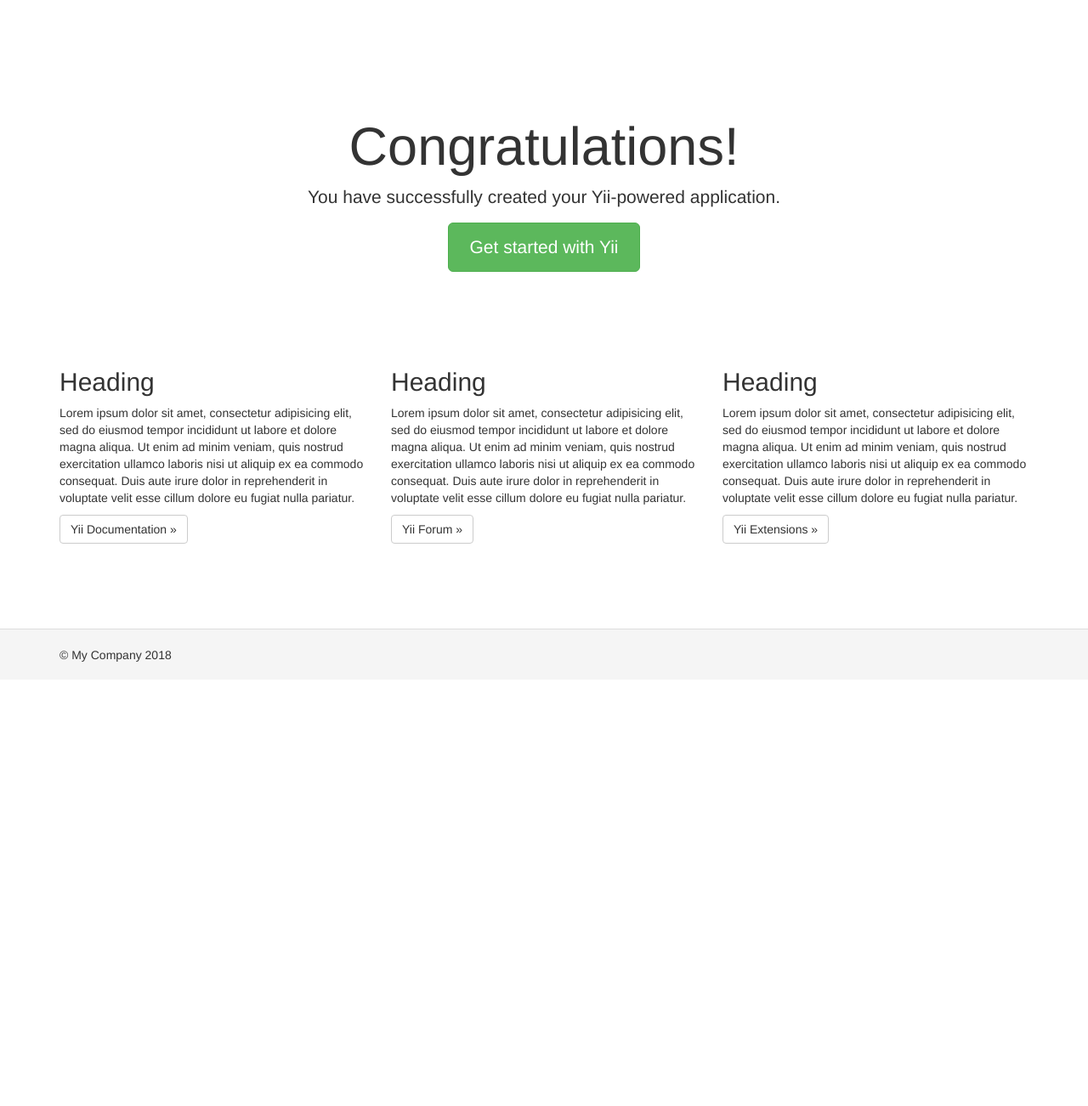
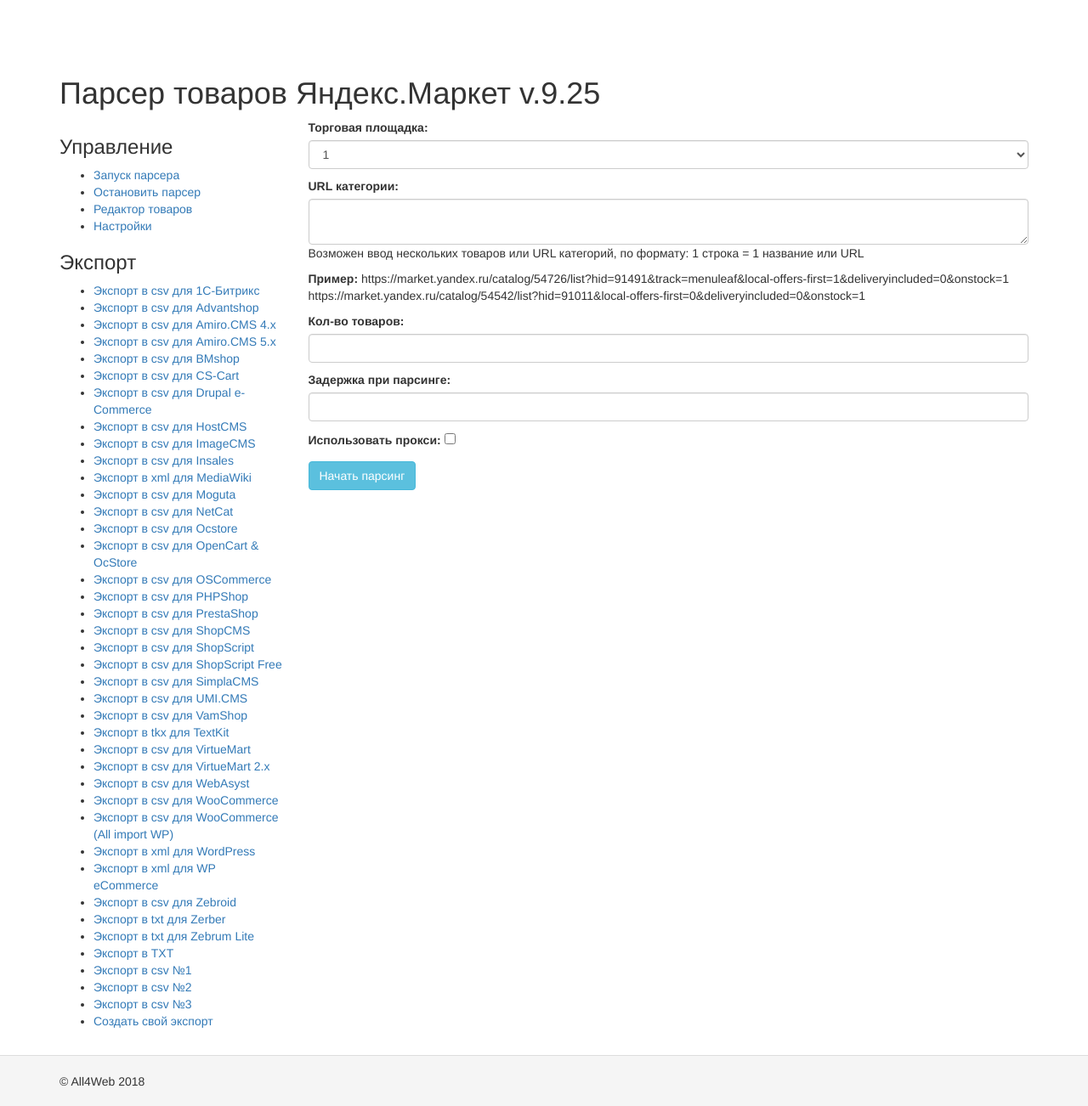
Before and after one commit to kostiukoleg/yandex.parser.loc, a Yii app: template basic/views/site/index.php in a window 1280 px wide. Shown: the whole page at 85% size. Before the commit the page ends 779 px from the top, so only its background shows below. Run offline with PHP 8.4 and a stand-in for Yii, Linux system fonts and the light colour scheme; the template is opened without the code that fills it, so the values that code supplies are empty; some libraries are stand-ins or nearby versions.

Commit message:
adding index page

```diff
--- a/basic/config/db.php
+++ b/basic/config/db.php
@@ -2,9 +2,9 @@
 
 return [
     'class' => 'yii\db\Connection',
-    'dsn' => 'mysql:host=localhost;dbname=yii2basic',
-    'username' => 'root',
-    'password' => '',
+    'dsn' => 'mysql:host=localhost;dbname=yandex_parser',
+    'username' => 'olegkostiuk',
+    'password' => 'Kostiuk_6173',
     'charset' => 'utf8',
 
     // Schema cache options (for production environment)
--- a/basic/views/layouts/main.php
+++ b/basic/views/layouts/main.php
@@ -32,7 +32,7 @@
         'brandLabel' => Yii::$app->name,
         'brandUrl' => Yii::$app->homeUrl,
         'options' => [
-            'class' => 'navbar-inverse navbar-fixed-top',
+            'class' => 'navbar navbar-default navbar-fixed-top',
         ],
     ]);
     echo Nav::widget([
@@ -70,7 +70,7 @@
 
 <footer class="footer">
     <div class="container">
-        <p class="pull-left">&copy; My Company <?= date('Y') ?></p>
+        <p class="pull-left">&copy; All4Web <?= date('Y') ?></p>
 
         <p class="pull-right"><?= Yii::powered() ?></p>
     </div>
--- a/basic/views/site/index.php
+++ b/basic/views/site/index.php
@@ -2,52 +2,101 @@
 
 /* @var $this yii\web\View */
 
-$this->title = 'My Yii Application';
+$this->title = 'Парсер товаров Яндекс.Маркет v.9.25';
 ?>
 <div class="site-index">
-
-    <div class="jumbotron">
-        <h1>Congratulations!</h1>
-
-        <p class="lead">You have successfully created your Yii-powered application.</p>
-
-        <p><a class="btn btn-lg btn-success" href="http://www.yiiframework.com">Get started with Yii</a></p>
+<h1>Парсер товаров Яндекс.Маркет v.9.25</h1>
+  <div class="row">
+    <div class="col-xs-6 col-lg-3">
+                <h3>Управление</h3>
+        <ul>
+            <li><a href="">Запуск парсера</a></li>
+            <li><a href="">Остановить парсер</a></li>
+            <li><a href="">Редактор товаров</a></li>
+            <li><a href="">Настройки</a></li>
+        </ul>
+                <h3>Экспорт</h3>
+        <ul>
+            <li><a href="">Экспорт в csv для 1C-Битрикс</a></li>
+            <li><a href="">Экспорт в csv для Advantshop</a></li>
+            <li><a href="">Экспорт в csv для Amiro.CMS 4.x</a></li>
+            <li><a href="">Экспорт в csv для Amiro.CMS 5.x</a></li>
+            <li><a href="">Экспорт в csv для BMshop</a></li>
+            <li><a href="">Экспорт в csv для CS-Cart</a></li>
+            <li><a href="">Экспорт в csv для Drupal e-Commerce</a></li>
+            <li><a href="">Экспорт в csv для HostCMS</a></li>
+            <li><a href="">Экспорт в csv для ImageCMS</a></li>
+            <li><a href="">Экспорт в csv для Insales</a></li>
+            <li><a href="">Экспорт в xml для MediaWiki</a></li>
+            <li><a href="">Экспорт в csv для Moguta</a></li>
+            <li><a href="">Экспорт в csv для NetCat</a></li>
+            <li><a href="">Экспорт в csv для Ocstore</a></li>
+            <li><a href="">Экспорт в csv для OpenCart & OcStore</a></li>
+            <li><a href="">Экспорт в csv для OSCommerce</a></li>
+            <li><a href="">Экспорт в csv для PHPShop</a></li>
+            <li><a href="">Экспорт в csv для PrestaShop</a></li>
+            <li><a href="">Экспорт в csv для ShopCMS</a></li>
+            <li><a href="">Экспорт в csv для ShopScript</a></li>
+            <li><a href="">Экспорт в csv для ShopScript Free</a></li>
+            <li><a href="">Экспорт в csv для SimplaCMS</a></li>
+            <li><a href="">Экспорт в csv для UMI.CMS</a></li>
+            <li><a href="">Экспорт в csv для VamShop</a></li>
+            <li><a href="">Экспорт в tkx для TextKit</a></li>
+            <li><a href="">Экспорт в csv для VirtueMart</a></li>
+            <li><a href="">Экспорт в csv для VirtueMart 2.x</a></li>
+            <li><a href="">Экспорт в csv для WebAsyst</a></li>
+            <li><a href="">Экспорт в csv для WooCommerce</a></li>
+            <li><a href="">Экспорт в csv для WooCommerce (All import WP)</a></li>
+            <li><a href="">Экспорт в xml для WordPress</a></li>
+            <li><a href="">Экспорт в xml для WP eCommerce</a></li>
+            <li><a href="">Экспорт в csv для Zebroid</a></li>
+            <li><a href="">Экспорт в txt для Zerber</a></li>
+            <li><a href="">Экспорт в txt для Zebrum Lite</a></li>
+            <li><a href="">Экспорт в ТХТ</a></li>
+            <li><a href="">Экспорт в csv №1</a></li>
+            <li><a href="">Экспорт в csv №2</a></li>
+            <li><a href="">Экспорт в csv №3</a></li>
+            <li><a href="">Создать свой экспорт</a></li>
+        </ul>
     </div>
-
-    <div class="body-content">
-
-        <div class="row">
-            <div class="col-lg-4">
-                <h2>Heading</h2>
-
-                <p>Lorem ipsum dolor sit amet, consectetur adipisicing elit, sed do eiusmod tempor incididunt ut labore et
-                    dolore magna aliqua. Ut enim ad minim veniam, quis nostrud exercitation ullamco laboris nisi ut aliquip
-                    ex ea commodo consequat. Duis aute irure dolor in reprehenderit in voluptate velit esse cillum dolore eu
-                    fugiat nulla pariatur.</p>
-
-                <p><a class="btn btn-default" href="http://www.yiiframework.com/doc/">Yii Documentation &raquo;</a></p>
-            </div>
-            <div class="col-lg-4">
-                <h2>Heading</h2>
-
-                <p>Lorem ipsum dolor sit amet, consectetur adipisicing elit, sed do eiusmod tempor incididunt ut labore et
-                    dolore magna aliqua. Ut enim ad minim veniam, quis nostrud exercitation ullamco laboris nisi ut aliquip
-                    ex ea commodo consequat. Duis aute irure dolor in reprehenderit in voluptate velit esse cillum dolore eu
-                    fugiat nulla pariatur.</p>
-
-                <p><a class="btn btn-default" href="http://www.yiiframework.com/forum/">Yii Forum &raquo;</a></p>
-            </div>
-            <div class="col-lg-4">
-                <h2>Heading</h2>
-
-                <p>Lorem ipsum dolor sit amet, consectetur adipisicing elit, sed do eiusmod tempor incididunt ut labore et
-                    dolore magna aliqua. Ut enim ad minim veniam, quis nostrud exercitation ullamco laboris nisi ut aliquip
-                    ex ea commodo consequat. Duis aute irure dolor in reprehenderit in voluptate velit esse cillum dolore eu
-                    fugiat nulla pariatur.</p>
-
-                <p><a class="btn btn-default" href="http://www.yiiframework.com/extensions/">Yii Extensions &raquo;</a></p>
-            </div>
-        </div>
-
+    <div class="col-xs-12 col-sm-6 col-lg-9">
+        <form action="" method="POST" enctype="multipart/form-data">
+            <p>
+                <label for="platform">Торговая площадка:</label>
+                <select id="platform" class="form-control">
+                    <option>1</option>
+                    <option>2</option>
+                    <option>3</option>
+                </select>
+            </p>
+            <p>
+                <label for="url_category">URL категории:</label>
+                <textarea id="url_category" class="form-control"></textarea>
+                <span>Возможен ввод нескольких товаров или URL категорий, по формату: 1 строка = 1 название или URL</span>
+            </p>
+            <p>
+                <b>Пример:</b>
+                <span>
+                    https://market.yandex.ru/catalog/54726/list?hid=91491&track=menuleaf&local-offers-first=1&deliveryincluded=0&onstock=1<br>
+                    https://market.yandex.ru/catalog/54542/list?hid=91011&local-offers-first=0&deliveryincluded=0&onstock=1
+                </span>
+            </p>
+            <p>
+                <label for="items">Кол-во товаров:</label>
+                <input type="text" class="form-control" id="items">
+            </p>
+            <p>
+                <label for="delay">Задержка при парсинге:</label>
+                <input type="text" class="form-control" id="delay">
+            </p>
+            <p>
+                <label for="proxy">Использовать прокси:</label>
+                <input type="checkbox" id="proxy">
+            </p>
+            <p>
+                <input type="submit" class="btn btn-info" value="Начать парсинг">
+            </p>
+        </form>
     </div>
+  </div>
 </div>
```
Also changed, not shown: basic/web/favicon.ico, 1 other file.
